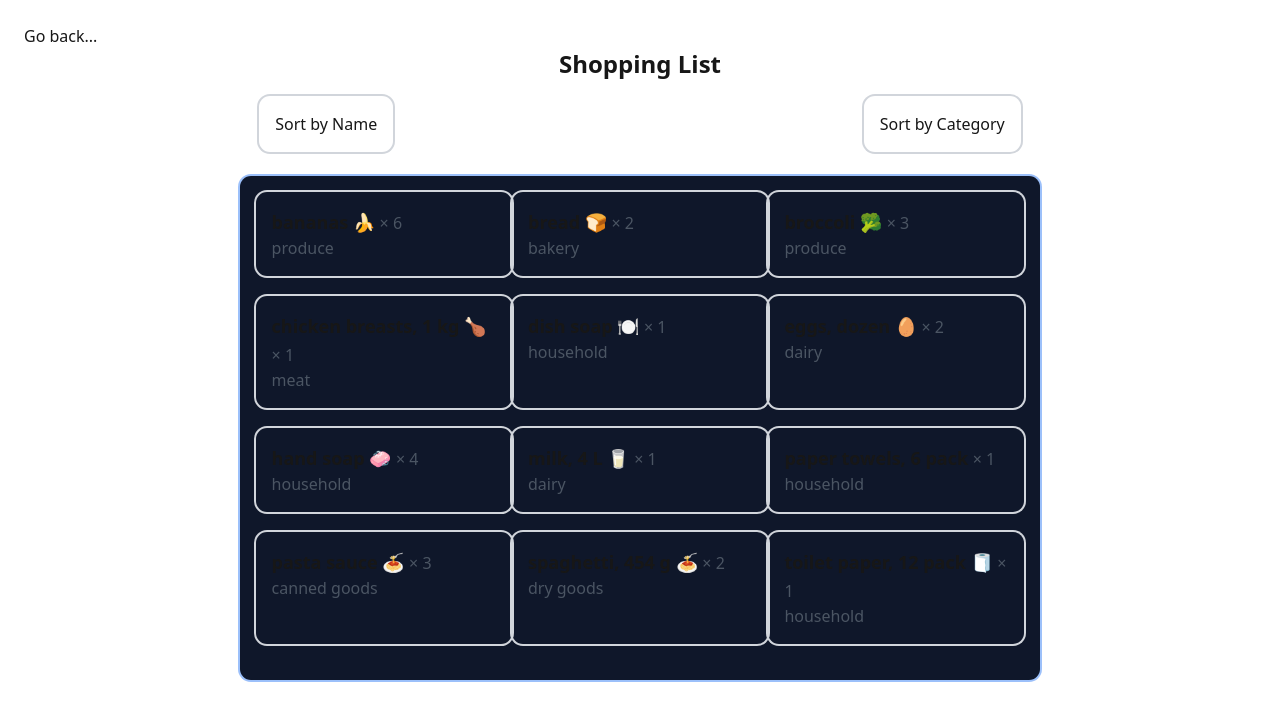
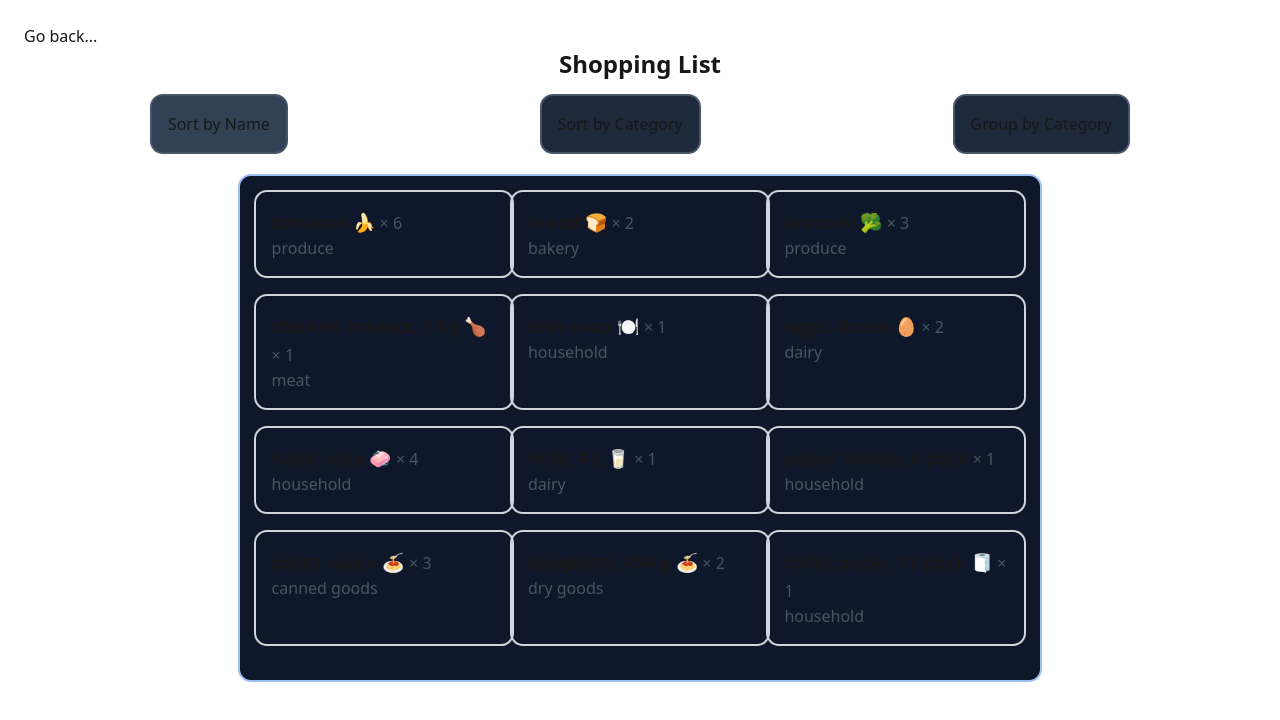
Before and after one commit to FlawlessCasual17/cprg306-assignments, a Next.js app: page /week-6 in a window 1280 px wide. Shown: the top 720 px of the page. Built offline with nearby package versions, Linux system fonts and the light colour scheme.

Commit message:
More goodies for `week-6` module
Signed-off-by: FlawlessCasual17 <07e5297d5b@c0x0.com>

```diff
--- a/app/week-6/list-item.js
+++ b/app/week-6/list-item.js
@@ -9,22 +9,37 @@ export default function ListItem() {
     const sortedJson = [...jsonItems].sort((a, b) => a.name.localeCompare(b.name))
     const [items, setItems] = useState(sortedJson)
 
-    function sortItems(type) {
-        setSortBy(type)
-        if (type === 'name')
-            setItems([...items].sort((a, b) => a.name.localeCompare(b.name)))
-        else
-            setItems([...items].sort((a, b) => a.category.localeCompare(b.category)))
+    function sortByName() {
+        setSortBy('name')
+        setItems([...items].sort((a, b) => a.name.localeCompare(b.name)))
     }
 
+    function sortByCategory() {
+        setSortBy('category')
+        setItems([...items].sort((a, b) => a.category.localeCompare(b.category)))
+    }
+
+    function groupByCategory() {
+        sortByCategory() // Sort everything by category first.
+    }
+
+    console.log(`sortBy is now equal to: ${sortBy}`)
+
+    function getClasses(buttonType) {
+        const baseClasses = 'flex-buttons rounding ring-2 ring-slate-600 hover:ring-slate-500'
+        return sortBy === buttonType ? `${baseClasses} flex-buttons-active ring-slate-500` : baseClasses
+    }
     return (
         <span>
             <div className='flex justify-around'>
-                <button onClick={() => sortItems('name')} className='rounding ring-2 ring-gray-300 p-4 mb-2'>
+                <button onClick={sortByName} className={getClasses('name')}>
                     Sort by Name
                 </button>
-                <button onClick={() => sortItems('category')} className='rounding ring-2 ring-gray-300 p-4 mb-2' >
+                <button onClick={sortByCategory} className={getClasses('category')}>
                     Sort by Category
+                </button>
+                <button onClick={groupByCategory} className={getClasses('group')}>
+                    Group by Category
                 </button>
             </div>
             <div className=''>
--- a/app/week-6/styles.css
+++ b/app/week-6/styles.css
@@ -2,12 +2,12 @@
     border-radius: 11px
 }
 
-.flexbox {
+/* .flexbox {
     position: relative;
     display: flex;
     flex-wrap: wrap;
     flex-direction: row;
-}
+} */
 
 .flexbox-list {
     position: relative;
@@ -21,3 +21,20 @@
     width: 65%;
     height: auto
 }
+
+.flex-buttons {
+    padding: 1rem;
+    margin-bottom: 0.5rem;
+    background-color: #1e293b;
+    transition-property: color, background-color, border-color, text-decoration-color, fill, stroke;
+    transition-timing-function: cubic-bezier(0.4, 0, 0.2, 1);
+    transition-duration: 150ms
+}
+
+.flex-buttons:hover {
+    background-color: #334155
+}
+
+.flex-buttons-active {
+    background-color: #334155;
+}
```
